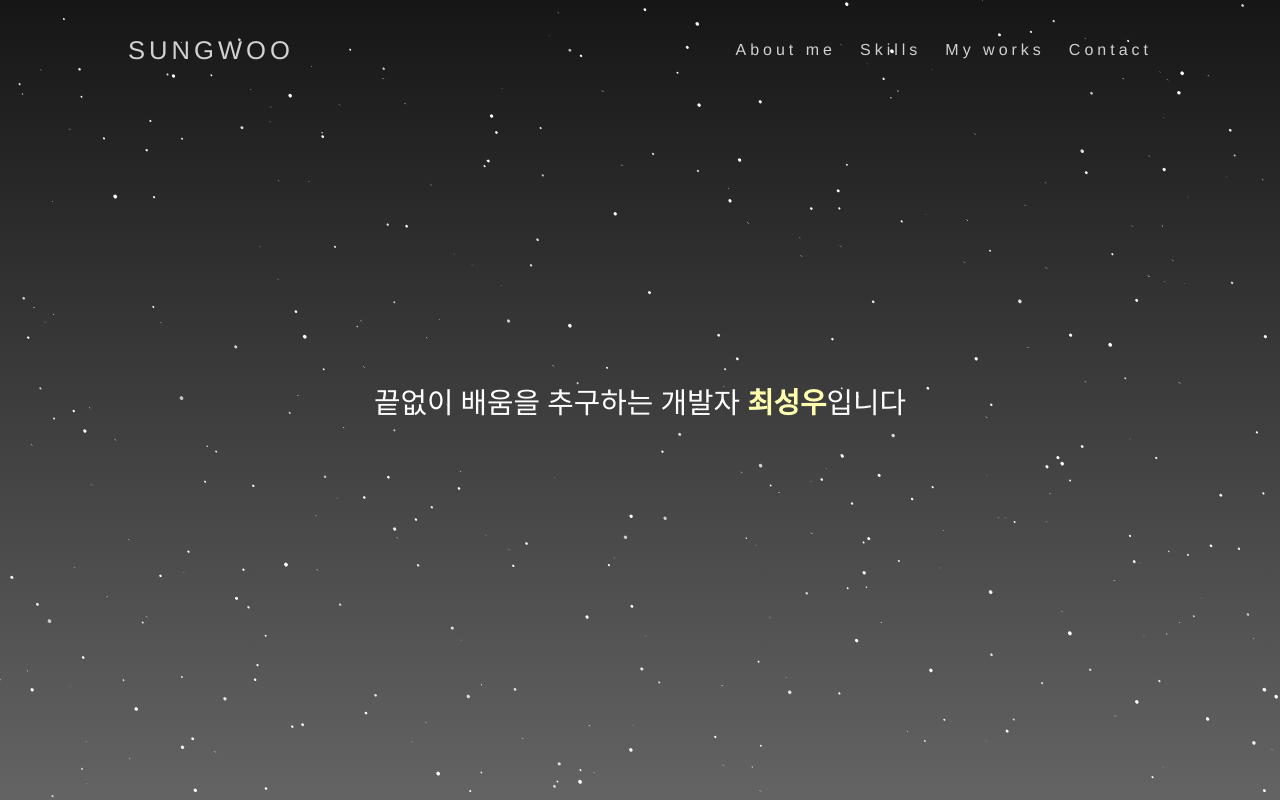
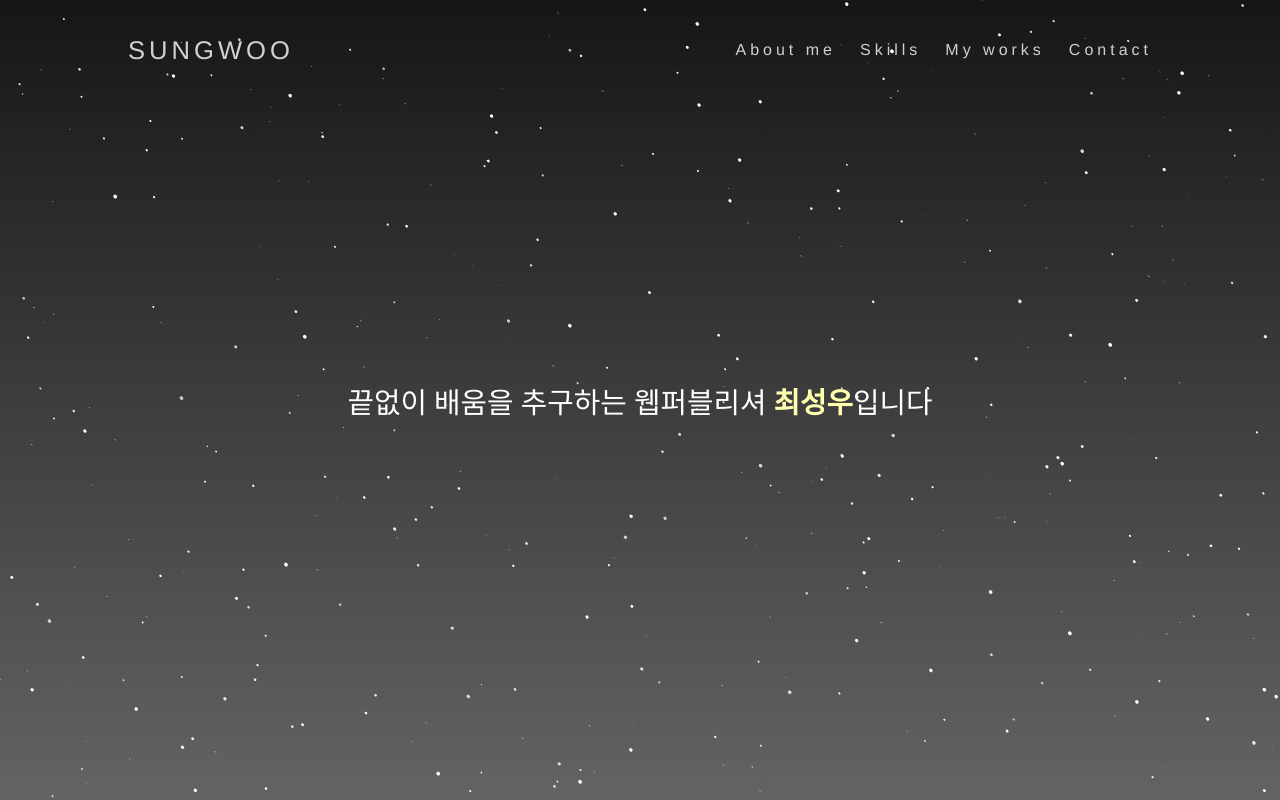
Before and after one commit to swc9803/portf, a Vue app: page / in a window 1280 px wide. Shown: the top 800 px of the page. Built offline with nearby package versions, Linux system fonts and the light colour scheme; a web font is replaced by a local one.

Commit message:
소개문구 추가, 토글 트랜지션 추가

```diff
--- a/src/components/Navbar.vue
+++ b/src/components/Navbar.vue
@@ -188,9 +188,10 @@ nav {
       font-size: 1.6em;
     }
     .items {
-      pointer-events: auto ;
-      opacity: 1 ;
+      pointer-events: auto;
+      opacity: 1;
       display: flex;
+      transition: 0.3s;
       p {
         margin-left: 24px;
       }
--- a/src/pages/Home.vue
+++ b/src/pages/Home.vue
@@ -10,7 +10,7 @@
     <SpaceBackground class="space" />
     <div class="wrapper">
       <!-- 최성우 누르면 소개페이지로 -->
-      <p ref="mainText">끝없이 배움을 추구하는 개발자
+      <p ref="mainText">끝없이 배움을 추구하는 웹퍼블리셔
         <span v-for="star in stars" :key="star.id" class="twinkle" :ref="twinkle">★</span>
         <b @click="moveToAboutme">최성우</b>입니다
       </p>
```
